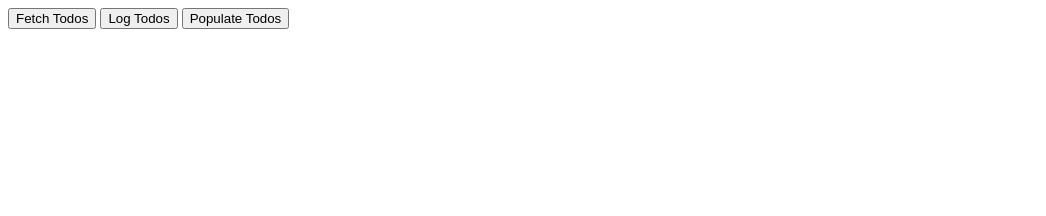
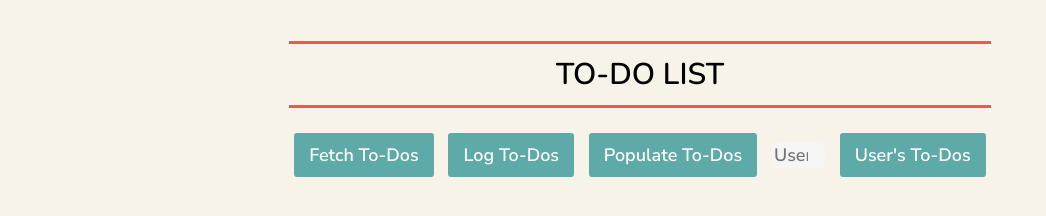
Before and after one commit to alfredosauce-tech/Dummy-Data-Todo-List-1, a plain HTML site: page index.html in a window 1280 px wide. Shown: the whole page, without its empty margins (0-1046 px from the left). Drawn offline with nearby package versions, Linux system fonts and the light colour scheme.

Commit message:
added css

```diff
--- a/index.html
+++ b/index.html
@@ -5,14 +5,26 @@
   <meta http-equiv="X-UA-Compatible" content="IE=edge">
   <meta name="viewport" content="width=device-width, initial-scale=1.0">
   <link rel="stylesheet" href="./styles.css">
+  <link rel="preconnect" href="https://fonts.gstatic.com">
+  <link rel="preconnect" href="https://fonts.gstatic.com">
+  <link href="https://fonts.googleapis.com/css2?family=Nunito+Sans:wght@600&family=Nunito:wght@600&display=swap" rel="stylesheet">
   <title>Dummy Data To-Do List</title>
 </head>
 <body>
-  <button onclick="fetchTodos()">Fetch Todos</button>
-  <button onclick="logTodos()">Log Todos</button>
-  <button onclick="populateTodos()">Populate Todos</button>
-  <ol id="todo-list">
-  </ol>
+  <div class="container">
+    <h1>To-Do List</h1>
+    <div class="button-container">
+      <button onclick="fetchTodos()">Fetch To-Dos</button>
+      <button onclick="logTodos()">Log To-Dos</button>
+      <button onclick="populateTodos()">Populate To-Dos</button>
+      <input id="id" name="id" type="number" min="1" max="10" placeholder="User ID">
+      <button onclick="userTodos()">User's To-Dos</button>
+    </div>
+    <div class="list">
+      <ol id="todo-list">
+      </ol>
+    </div>
+  </div>
   <script src="./app.js"></script>
 </body>
 </html>
--- a/styles.css
+++ b/styles.css
@@ -0,0 +1,49 @@
+* {
+  box-sizing: border-box;
+  font-family: 'Nunito Sans', sans-serif;
+  font-size: large;
+}
+
+body {
+  background-color: #f7f3e9;
+  display: flex;
+  justify-content: center;
+}
+
+.container {
+  margin-top: 1%;
+  display: flex;
+  flex-direction: column;
+}
+
+h1 {
+  padding: 10px 0;
+  font-size: 30px;
+  text-transform: uppercase;
+  text-align: center;
+  font-family: 'Nunito', sans-serif;
+  border-top: solid #f05945;
+  border-bottom: solid #f05945;
+}
+
+button {
+ margin: 5px;
+ padding: 10px 15px;
+ border: none;
+ border-radius: 3px;
+ background-color: #5eaaa8;
+ color: white;
+ cursor: pointer;
+}
+
+button:hover {
+  background-color: #a3d2ca;
+  color: rgb(10, 10, 10);
+}
+
+input {
+  margin: 0 5px;
+  background-color: whitesmoke;
+  border: none;
+  border-radius: 5px;
+ }
```
Also changed, not shown: app.js (+22 -0 lines).
